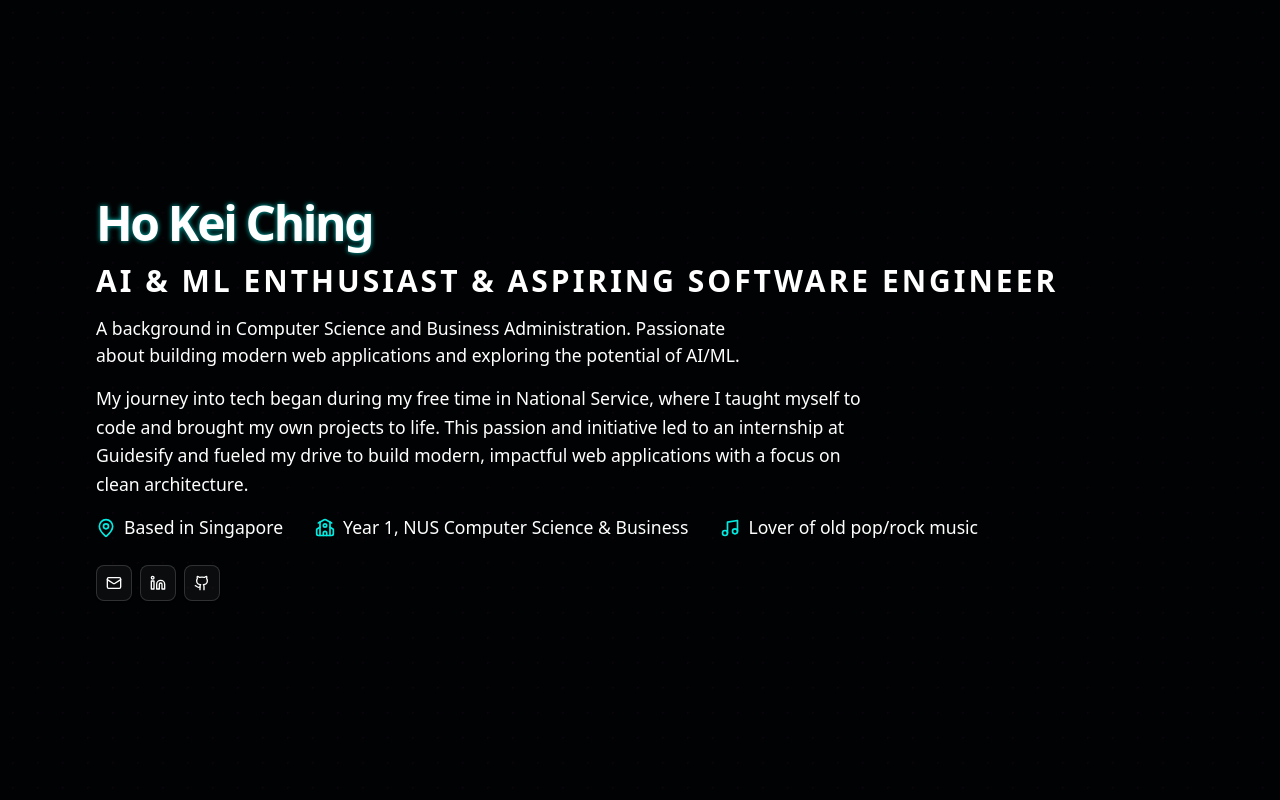
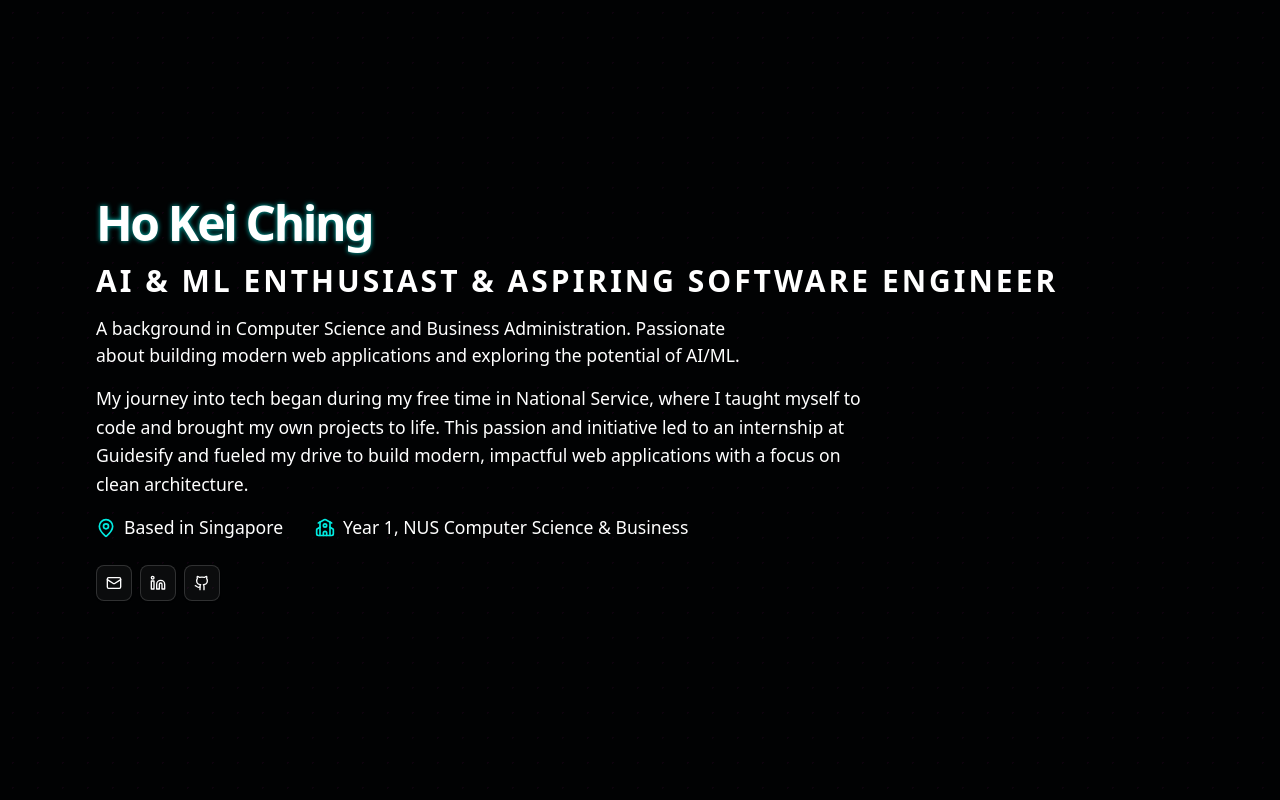
Before and after one commit to hokeiiiching/Portfolio, a Next.js app: page / in a window 1280 px wide. Shown: the top 800 px of the page. Built offline with nearby package versions, Linux system fonts and the light colour scheme.

Commit message:
removed music funfact

```diff
--- a/src/components/sections/Hero.tsx
+++ b/src/components/sections/Hero.tsx
@@ -33,10 +33,6 @@ export const Hero = () => {
           <School className="h-5 w-5 text-primary" />
           <span>Year 1, NUS Computer Science & Business</span>
         </div>
-        <div className="flex items-center gap-2">
-          <Music className="h-5 w-5 text-primary" />
-          <span>Lover of old pop/rock music</span>
-        </div>
       </div>
 
       <div className="flex items-center gap-2 pt-2">
```
